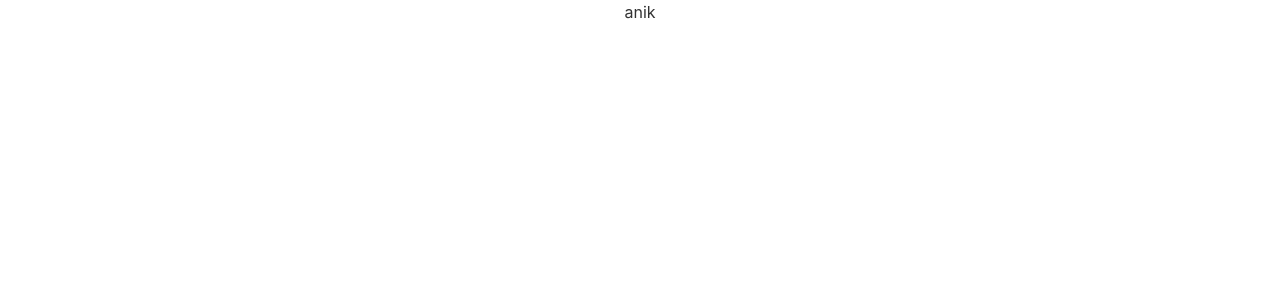
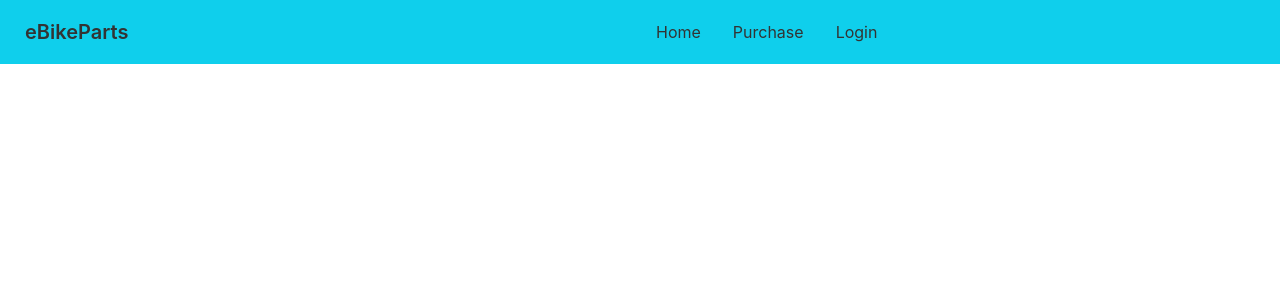
Before and after one commit to Irfananik/-manufacturer-website-client-side, a React (Create React App) app: page /purchase in a window 1280 px wide. Shown: the top 300 px of the page. Built offline with nearby package versions, Linux system fonts and the light colour scheme.

Commit message:
Navbar done with route

```diff
--- a/src/App.js
+++ b/src/App.js
@@ -1,9 +1,19 @@
+import { Route, Routes } from 'react-router-dom';
 import './App.css';
+import Navbar from './Pagas/Components/Navbar';
+import Home from './Pagas/Home';
+import Purchase from './Pagas/Purchase';
+import Login from './Pagas/Register/Login';
 
 function App() {
   return (
     <div className="App">
-      <h1>anik</h1>
+      <Navbar />
+      <Routes>
+        <Route path="/" element={<Home />}></Route>
+        <Route path="/purchase" element={<Purchase />}></Route>
+        <Route path="/login" element={<Login />}></Route>
+      </Routes>
     </div>
   );
 }
--- a/src/Pagas/Components/Navbar.js
+++ b/src/Pagas/Components/Navbar.js
@@ -1,9 +1,38 @@
 import React from 'react';
+import { Link } from 'react-router-dom';
 
 const Navbar = () => {
+
+    const menuItems = <>
+        <li><Link to='/'>Home</Link></li>
+        <li><Link to='/purchase'>Purchase</Link></li>
+        <li><Link to='/login'>Login</Link></li>
+    </>
+
     return (
         <div>
-
+            <div className="navbar bg-primary">
+                <div className="navbar-start">
+                    <div className="dropdown">
+                        <label tabindex="0" className="btn btn-ghost lg:hidden">
+                            <svg xmlns="http://www.w3.org/2000/svg" className="h-5 w-5" fill="none" viewBox="0 0 24 24" stroke="currentColor"><path stroke-linecap="round" stroke-linejoin="round" stroke-width="2" d="M4 6h16M4 12h8m-8 6h16" /></svg>
+                        </label>
+                        <ul tabindex="0" className="menu menu-compact dropdown-content mt-3 p-2 shadow bg-primary rounded-box w-52">
+                            {
+                                menuItems
+                            }
+                        </ul>
+                    </div>
+                    <Link to='/' className="btn btn-ghost normal-case text-xl">eBikeParts</Link>
+                </div>
+                <div className="navbar-center hidden lg:flex">
+                    <ul className="menu menu-horizontal p-0">
+                        {
+                            menuItems
+                        }
+                    </ul>
+                </div>
+            </div>
         </div>
     );
 };
--- /dev/null
+++ b/src/Pagas/Purchase.js
@@ -0,0 +1,11 @@
+import React from 'react';
+
+const Purchase = () => {
+    return (
+        <div>
+
+        </div>
+    );
+};
+
+export default Purchase;
--- /dev/null
+++ b/src/Pagas/Register/Login.js
@@ -0,0 +1,11 @@
+import React from 'react';
+
+const Login = () => {
+    return (
+        <div>
+
+        </div>
+    );
+};
+
+export default Login;
--- /dev/null
+++ b/src/Pagas/Register/SignUp.js
@@ -0,0 +1,11 @@
+import React from 'react';
+
+const SignUp = () => {
+    return (
+        <div>
+
+        </div>
+    );
+};
+
+export default SignUp;
```
